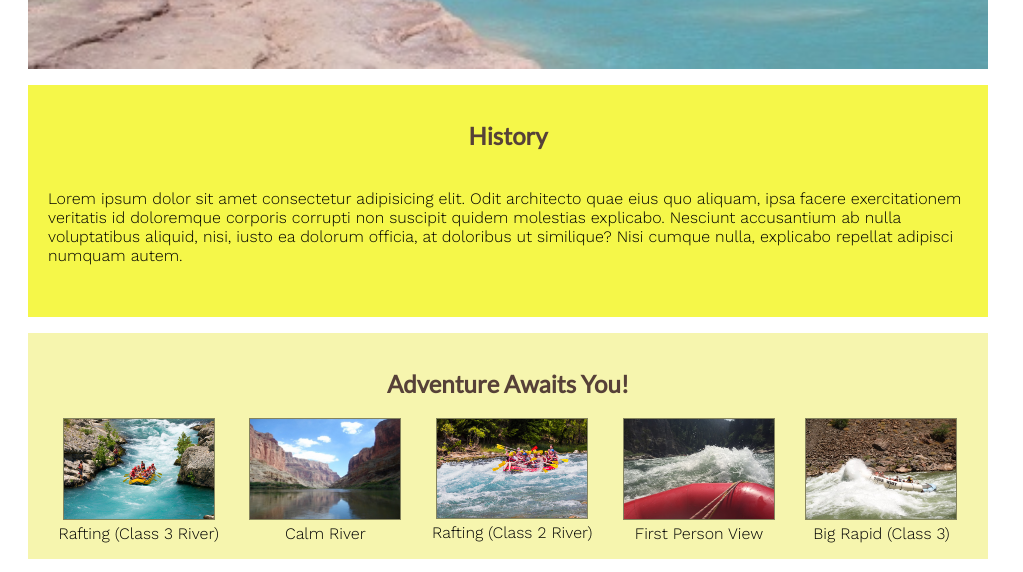
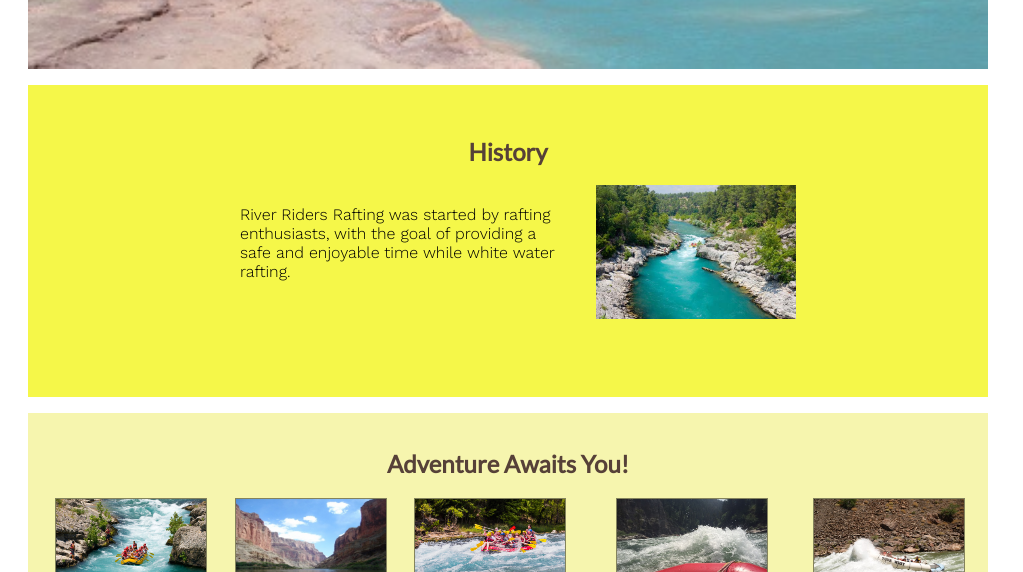
Before and after one commit to johansenben/wdd130, a plain HTML site: page wwr/about.html in a window 1280 px wide. Shown: the part 570-1142 px from the top of the page, without its empty margins (0-1023 px from the left). Drawn offline with nearby package versions, Linux system fonts and the light colour scheme.

Commit message:
week 4 - about us version 3

```diff
--- a/wwr/about.html
+++ b/wwr/about.html
@@ -29,7 +29,8 @@
         </div>
         <section class="history">
             <h2>History</h2>
-            <p>Lorem ipsum dolor sit amet consectetur adipisicing elit. Odit architecto quae eius quo aliquam, ipsa facere exercitationem veritatis id doloremque corporis corrupti non suscipit quidem molestias explicabo. Nesciunt accusantium ab nulla voluptatibus aliquid, nisi, iusto ea dolorum officia, at doloribus ut similique? Nisi cumque nulla, explicabo repellat adipisci numquam autem.</p>
+            <img src="images/history-img.jpg" alt="River">
+            <p>River Riders Rafting was started by rafting enthusiasts, with the goal of providing a safe and enjoyable time while white water rafting.</p>
         </section>
         <section class="adventure">
             <h2>Adventure Awaits You!</h2>
@@ -48,11 +49,11 @@
                 </figure>
                 <figure>
                     <img src="images/rafiting-first-person-view.jpg" alt="First Person View of Rafting">
-                    <figcaption>First Person View</figcaption>
+                    <figcaption>First Person View (Class 3)</figcaption>
                 </figure>
                 <figure>
-                    <img src="images/rafting-class3-rapid.jpg" alt="Big Rapid">
-                    <figcaption>Big Rapid (Class 3)</figcaption>
+                    <img src="images/rafting-class4-rapid.jpg" alt="Big Rapid">
+                    <figcaption>Big Rapid (Class 4)</figcaption>
                 </figure>
             </div>
         </section>
--- a/wwr/styles/rafting.css
+++ b/wwr/styles/rafting.css
@@ -118,8 +118,20 @@ article > img {
 
 .history {
     background-color: var(--accent1-color);
-    padding-block: 1rem;
+    padding-inline: 12rem;
+    padding-block: 2rem;
     margin-bottom: 1rem;
+    box-sizing: border-box;
+}
+.history p {
+    margin-bottom: 4rem;
+    font-weight: 550; /* makes it easier to read */
+}
+.history img {
+    max-width: 200px;
+    height: auto;
+    float: right;
+    margin-left: 2rem;
 }
 .adventure {
     background-color: var(--tertiary-color);
```
Also changed, not shown: wwr/images/history-img.jpg (added), wwr/images/rafting-class4-rapid.jpg (renamed from wwr/images/rafting-class3-rapid.jpg).
